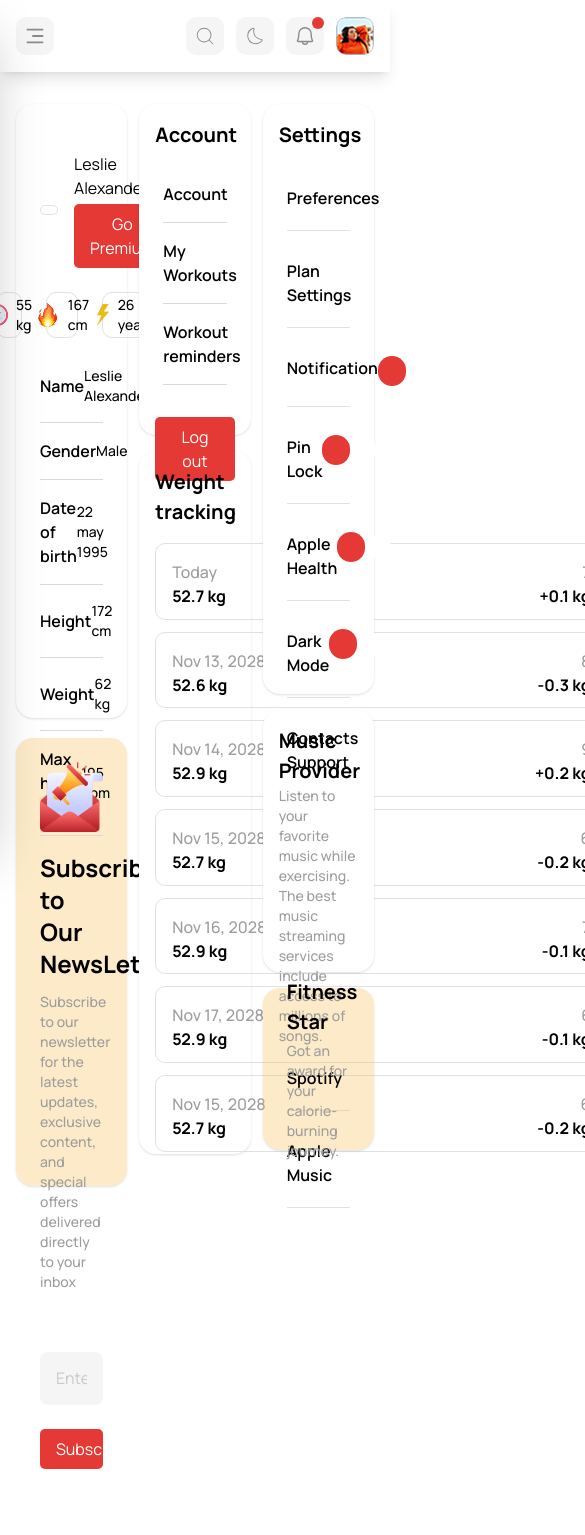
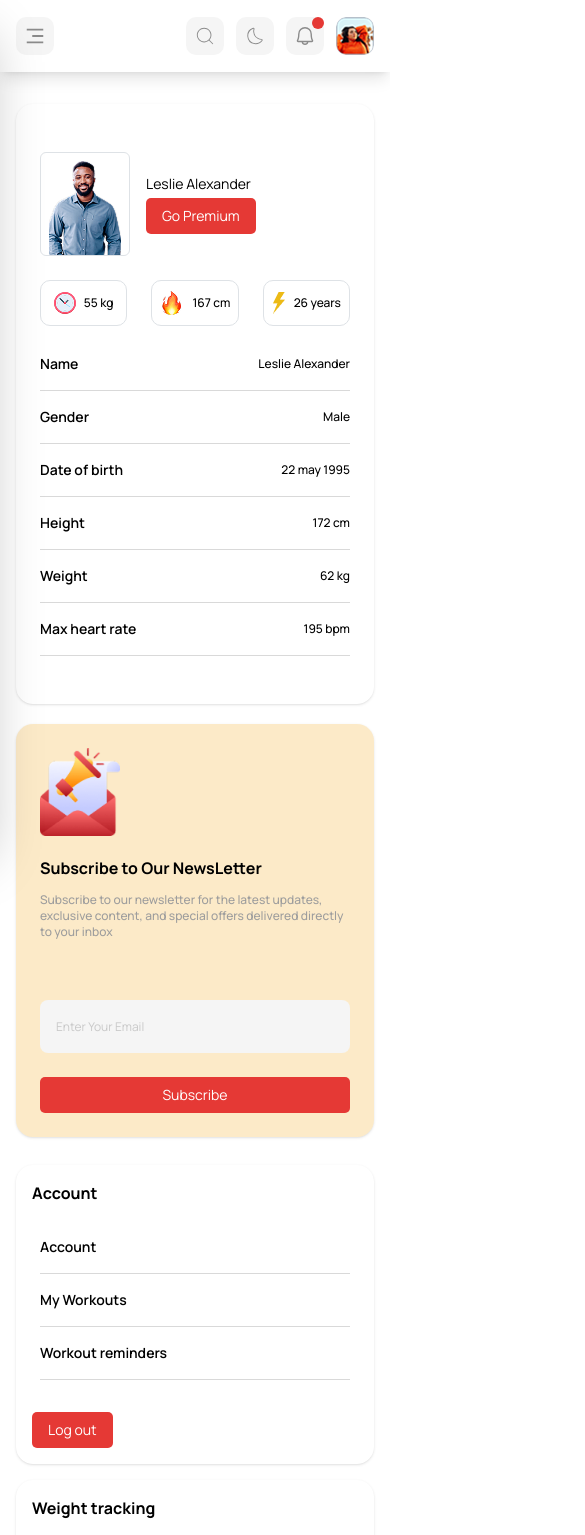
Before and after one commit to chiamakauyanna/dashboard_UI, a React (Vite) app in the folder fitness_platform/: page /profile in a window 390 px wide. Shown: the top 1535 px of the page, 585 px wide, since content can reach past the window. Before the commit the page ends 1469 px from the top, so only its background shows below. Built offline with nearby package versions, Linux system fonts and the light colour scheme.

Commit message:
Made profile page responsive

```diff
--- a/fitness_platform/src/components/common/Button.jsx
+++ b/fitness_platform/src/components/common/Button.jsx
@@ -1,7 +1,7 @@
 const Button = ({ text, className }) => {
   return (
     <button
-      className={`bg-accent rounded-[5px] px-4 py-2 text-white ${className}`}
+      className={`bg-accent rounded-[5px] px-4 py-2 text-sm text-white lg:text-base ${className}`}
     >
       {text}
     </button>
--- a/fitness_platform/src/components/profile/AccountDetails.jsx
+++ b/fitness_platform/src/components/profile/AccountDetails.jsx
@@ -2,21 +2,21 @@ import Button from "../common/Button";
 
 const AccountDetails = () => {
   return (
-    <div className="mt-4 h-82.75 rounded-[17px] bg-white p-4 shadow">
-      <p className="mb-4 text-[20px] font-bold">Account</p>
+    <div className="mt-4 rounded-[17px] bg-white p-4 shadow lg:h-82.75">
+      <p className="mb-4 font-bold md:text-[20px]">Account</p>
 
-      <div className="px-2 mb-8">
-        <div className="flex items-center justify-between border-b border-[#D9D9D9] py-4 font-semibold">
+      <div className="mb-8 px-2">
+        <div className="flex items-center justify-between border-b border-[#D9D9D9] py-4 text-sm md:text-base">
           <p className="font-semibold">Account</p>
         </div>
-        <div className="flex items-center justify-between border-b border-[#D9D9D9] py-4 font-semibold">
+        <div className="flex items-center justify-between border-b border-[#D9D9D9] py-4 text-sm md:text-base">
           <p className="font-semibold">My Workouts</p>
         </div>
-        <div className="flex items-center justify-between border-b border-[#D9D9D9] py-4 font-semibold">
+        <div className="flex items-center justify-between border-b border-[#D9D9D9] py-4 text-sm md:text-base">
           <p className="font-semibold">Workout reminders</p>
         </div>
       </div>
-      <Button text='Log out'/>
+      <Button text="Log out" />
     </div>
   );
 };
--- a/fitness_platform/src/components/profile/FitnessStar.jsx
+++ b/fitness_platform/src/components/profile/FitnessStar.jsx
@@ -2,15 +2,15 @@ import award from "../../assets/trophy.png";
 
 const FitnessStar = () => {
   return (
-    <div className="mt-4 flex h-40.5 items-center justify-between rounded-[17px] bg-[#F5BA4A]/30 px-6 shadow">
+    <div className="mt-4 flex items-center justify-between rounded-[17px] bg-[#F5BA4A]/30 px-6 shadow h-40.5">
       <div>
-        <p className="mb-1 text-[20px] font-bold">Fitness Star</p>
-        <p className="text-sm font-medium text-[#9D9D9D]">
+        <p className="mb-1 md:text-[20px] font-bold">Fitness Star</p>
+        <p className="text-xs md:text-sm font-medium text-[#9D9D9D]">
           Got an award for your calorie-burning journey.
         </p>
       </div>
       <div>
-        <img src={award} alt="picture of a trophy" />
+        <img src={award} alt="picture of a trophy" className="w-18 md:w-22.5"/>
       </div>
     </div>
   );
--- a/fitness_platform/src/components/profile/MusicProvider.jsx
+++ b/fitness_platform/src/components/profile/MusicProvider.jsx
@@ -1,19 +1,19 @@
 const MusicProvider = () => {
   return (
     <div className="mt-4 h-65.5 rounded-[17px] bg-white p-4 shadow">
-      <p className="text-[20px] font-bold">Music Provider</p>
-      <p className="text-sm font-medium text-[#9D9D9D]">
+      <p className="font-bold md:text-[20px]">Music Provider</p>
+      <p className="text-xs font-medium text-[#9D9D9D] md:text-sm">
         Listen to your favorite music while exercising. The best music streaming
         services include access to millions of songs.
       </p>
 
       <div className="mb-8 space-y-2 px-2">
         <div className="border-secondary border-b py-5">
-          <p className="font-semibold">Spotify</p>
+          <p className="text-sm font-semibold md:text-base">Spotify</p>
         </div>
 
         <div className="border-secondary border-b py-5">
-          <p className="font-semibold">Apple Music</p>
+          <p className="text-sm font-semibold md:text-base">Apple Music</p>
         </div>
       </div>
     </div>
--- a/fitness_platform/src/components/profile/Settings.jsx
+++ b/fitness_platform/src/components/profile/Settings.jsx
@@ -3,43 +3,43 @@ import ToggleButton from "../common/ToggleButton";
 const Settings = () => {
   return (
     <div className="mt-4 h-147.5 rounded-[17px] bg-white p-4 shadow">
-      <p className="mb-4 text-[20px] font-bold">Settings</p>
+      <p className="mb-4 font-bold md:text-[20px]">Settings</p>
 
       <div className="mb-8 space-y-2 px-2">
         <div className="border-secondary border-b py-5">
-          <p className="font-semibold">Preferences</p>
+          <p className="text-sm font-semibold md:text-base">Preferences</p>
         </div>
 
         <div className="border-secondary border-b py-5">
-          <p className="font-semibold">Plan Settings</p>
+          <p className="text-sm font-semibold md:text-base">Plan Settings</p>
         </div>
 
         <div className="border-secondary flex justify-between border-b py-5">
-          <p className="font-semibold">Notification</p>
+          <p className="text-sm font-semibold md:text-base">Notification</p>
           {/* toggle button */}
           <ToggleButton />
         </div>
 
         <div className="border-secondary flex justify-between border-b py-5">
-          <p className="font-semibold">Pin Lock</p>
+          <p className="text-sm font-semibold md:text-base">Pin Lock</p>
           {/* toggle button */}
           <ToggleButton />
         </div>
 
         <div className="border-secondary flex justify-between border-b py-5">
-          <p className="font-semibold">Apple Health</p>
+          <p className="text-sm font-semibold md:text-base">Apple Health</p>
           {/* toggle button */}
           <ToggleButton />
         </div>
 
         <div className="border-secondary flex justify-between border-b py-5">
-          <p className="font-semibold">Dark Mode</p>
+          <p className="text-sm font-semibold md:text-base">Dark Mode</p>
           {/* toggle button */}
           <ToggleButton />
         </div>
 
         <div className="py-5">
-          <p className="font-semibold">Contacts Support</p>
+          <p className="text-sm font-semibold md:text-base">Contacts Support</p>
         </div>
       </div>
     </div>
--- a/fitness_platform/src/components/profile/SubscribeNewsletter.jsx
+++ b/fitness_platform/src/components/profile/SubscribeNewsletter.jsx
@@ -3,10 +3,12 @@ import emailsub from "../../assets/email-subscription.png";
 
 const SubscribeNewsletter = () => {
   return (
-    <div className="mt-5 h-[447.8px] rounded-[17px] bg-[#F5BA4A]/30 p-6 shadow">
-      <img src={emailsub} alt="" className="mb-5" />
-      <p className="mb-3 text-2xl font-bold">Subscribe to Our NewsLetter</p>
-      <p className="mb-5 text-sm font-medium text-[#9D9D9D]">
+    <div className="mt-5 rounded-[17px] bg-[#F5BA4A]/30 p-6 shadow lg:min-h-[447.8px]">
+      <img src={emailsub} alt="" className="mb-5 w-20 md:w-25.5" />
+      <p className="text-1xl mb-3 font-bold lg:text-2xl">
+        Subscribe to Our NewsLetter
+      </p>
+      <p className="mb-5 text-xs font-medium text-[#9D9D9D] md:text-sm">
         Subscribe to our newsletter for the latest updates, exclusive content,
         and special offers delivered directly to your inbox
       </p>
@@ -16,7 +18,7 @@ const SubscribeNewsletter = () => {
         name="email"
         id="email"
         placeholder="Enter Your Email"
-        className="mt-10 h-13.25 w-full rounded-lg bg-[#F5F5F5] px-4 text-[#9D9D9D]"
+        className="mt-10 h-13.25 w-full rounded-lg bg-[#F5F5F5] px-4 text-xs text-[#9D9D9D] md:text-base"
       />
       <Button text="Subscribe" className="mt-6 w-full" />
     </div>
--- a/fitness_platform/src/components/profile/UserDetails.jsx
+++ b/fitness_platform/src/components/profile/UserDetails.jsx
@@ -7,14 +7,14 @@ import DataCard from "./cards/DataCard";
 
 const UserDetails = () => {
   return (
-    <div className="mt-4 flex h-153.5 flex-col justify-between rounded-[17px] bg-white px-6 py-12 shadow">
+    <div className="mt-4 flex flex-col justify-between rounded-[17px] bg-white px-6 py-12 shadow lg:h-153.5">
       <div>
         <div className="flex items-center gap-4">
           <div className="border-secondary rounded-md border px-2 pt-2">
             <img src={profileImg} alt="profile picture of a user" />
           </div>
 
-          <div className="space-y-1">
+          <div className="space-y-1 text-sm">
             <p>Leslie Alexander</p>
             <Button text="Go Premium" />
           </div>
@@ -23,17 +23,17 @@ const UserDetails = () => {
         <div className="mt-6 flex items-center justify-center gap-6">
           <div className="border-secondary flex h-11.5 w-[148.11px] items-center justify-center gap-2 rounded-[10px] border">
             <img src={clock} alt="picture of a clock" />
-            <p className="text-sm font-medium">55 kg</p>
+            <p className="text-xs font-medium md:text-sm">55 kg</p>
           </div>
 
           <div className="border-secondary flex h-11.5 w-[148.11px] items-center justify-center gap-2 rounded-[10px] border">
             <img src={fire} alt="picture of a fire" />
-            <p className="text-sm font-medium">167 cm</p>
+            <p className="text-xs font-medium md:text-sm">167 cm</p>
           </div>
 
           <div className="border-secondary flex h-11.5 w-[148.11px] items-center justify-center gap-2 rounded-[10px] border">
             <img src={power} alt="picture signifying power" />
-            <p className="text-sm font-medium">26 years</p>
+            <p className="text-xs font-medium md:text-sm">26 years</p>
           </div>
         </div>
       </div>
--- a/fitness_platform/src/components/profile/WeightTracking.jsx
+++ b/fitness_platform/src/components/profile/WeightTracking.jsx
@@ -2,8 +2,8 @@ import WeightTrackingCard from "./cards/WeightTrackingCard";
 
 const WeightTracking = () => {
   return (
-    <div className="mt-4 h-[702.81px] rounded-[17px] bg-white p-4 shadow">
-      <p className="mb-4 text-[20px] font-bold">Weight tracking</p>
+    <div className="mt-4 rounded-[17px] bg-white p-4 shadow lg:h-[702.81px]">
+      <p className="mb-4 md:text-[20px] font-bold">Weight tracking</p>
 
       <div className="grid place-items-center">
         <WeightTrackingCard
--- a/fitness_platform/src/components/profile/cards/DataCard.jsx
+++ b/fitness_platform/src/components/profile/cards/DataCard.jsx
@@ -1,8 +1,8 @@
 const DataCard = ({ text, value }) => {
   return (
     <div className="flex items-center justify-between border-b border-[#D9D9D9] py-4">
-      <p className="font-semibold">{text}</p>
-      <p className="text-sm font-medium">{value}</p>
+      <p className="text-sm font-semibold md:text-base">{text}</p>
+      <p className="text-xs font-medium md:text-sm">{value}</p>
     </div>
   );
 };
--- a/fitness_platform/src/components/profile/cards/WeightTrackingCard.jsx
+++ b/fitness_platform/src/components/profile/cards/WeightTrackingCard.jsx
@@ -1,12 +1,12 @@
 const WeightTrackingCard = ({ date, time, weight, addition }) => {
   return (
-    <div className="border-secondary h-[76.69px] w-[476.33px] border rounded-[10px] p-4 mb-3">
-      <div className="flex items-center justify-between font-medium text-[#9D9D9D]">
+    <div className="border-secondary mb-3 w-full rounded-[10px] border p-4 lg:h-[76.69px] lg:max-w-[476.33px]">
+      <div className="flex items-center justify-between font-medium text-[#9D9D9D] text-sm lg:text-base">
         <p>{date}</p>
         <p>{time}</p>
       </div>
 
-      <div className="flex items-center justify-between pr-6 font-bold">
+      <div className="flex items-center justify-between pr-6 font-bold text-sm lg:text-base">
         <p>{weight}</p>
         <p>{addition}</p>
       </div>
--- a/fitness_platform/src/pages/Profile.jsx
+++ b/fitness_platform/src/pages/Profile.jsx
@@ -9,7 +9,7 @@ import FitnessStar from "../components/profile/FitnessStar";
 
 const Profile = () => {
   return (
-    <div className="grid grid-cols-3 gap-3">
+    <div className="grid grid-cols-1 md:grid-cols-2 lg:grid-cols-3 gap-3">
       {/* left section */}
       <div className="">
         <UserDetails />
```
